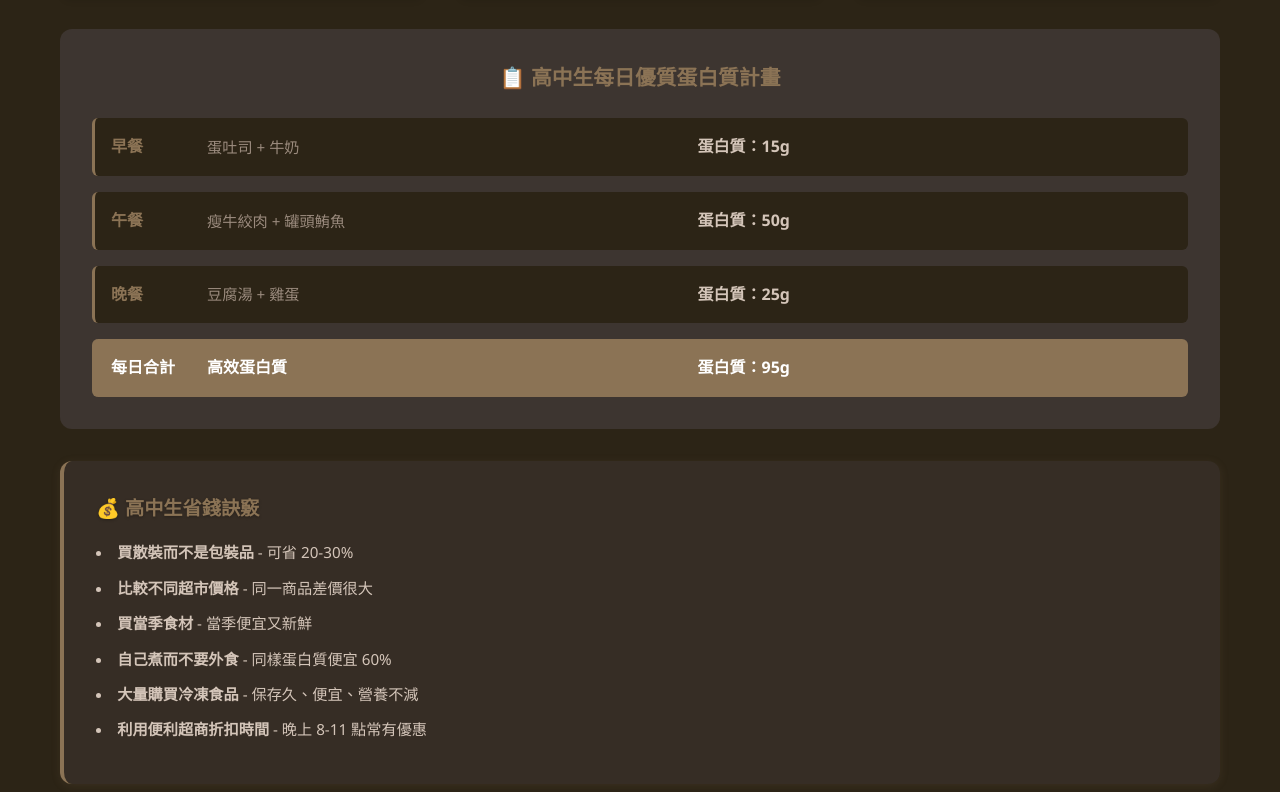
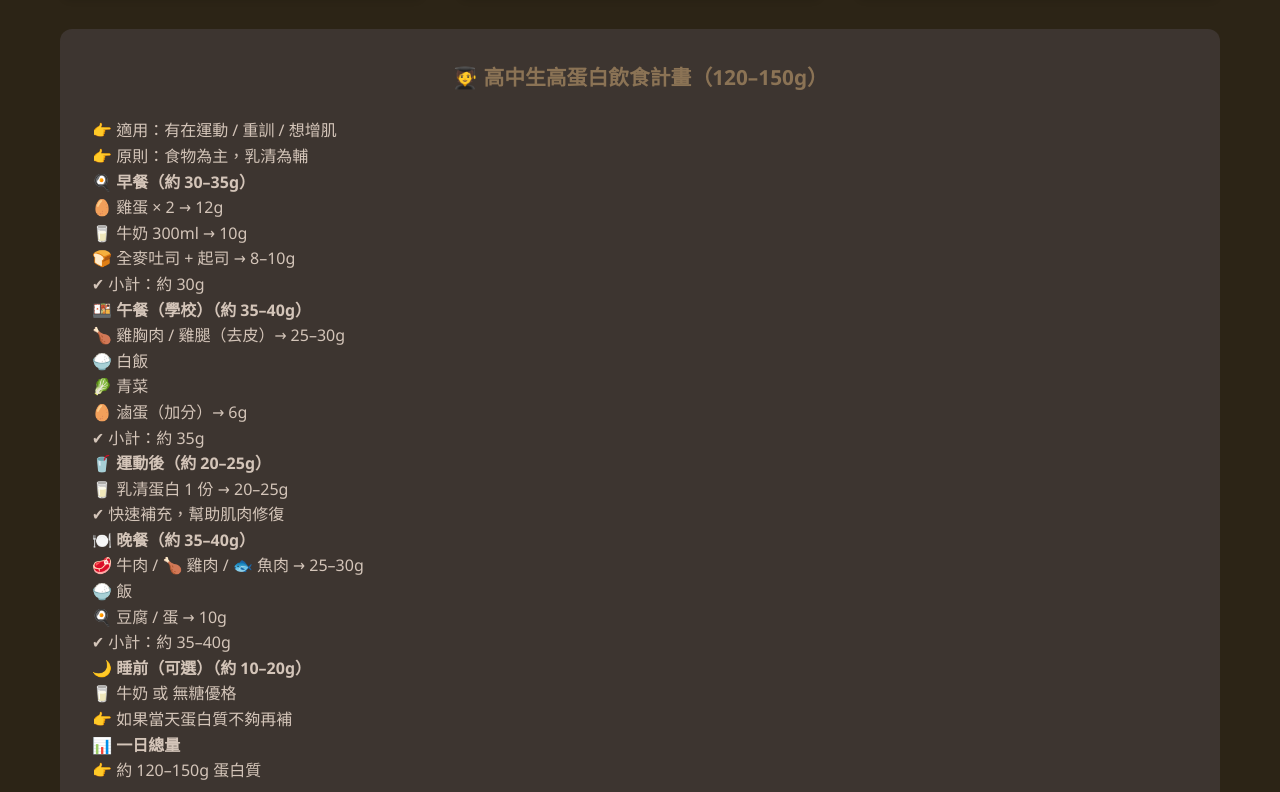
Before and after one commit to h310107-del/bob, a website: page index.html in a window 1280 px wide. Shown: the part 2628-3420 px from the top of the page. Drawn offline with Linux system fonts and the light colour scheme.

Commit message:
Update daily protein plan with new detailed meal structure

```diff
--- a/index.html
+++ b/index.html
@@ -174,30 +174,42 @@
 
                 <!-- 每日蛋白質計畫 -->
                 <div class="daily-plan">
-                    <h3>📋 高中生每日優質蛋白質計畫</h3>
-                    <div class="plan-table">
-                        <div class="plan-row">
-                            <div class="plan-meal">早餐</div>
-                            <div class="plan-food">蛋吐司 + 牛奶</div>
-                            <div class="plan-protein">蛋白質：15g</div>
+                    <h3>🧑‍🎓 高中生高蛋白飲食計畫（120–150g）</h3>
+                    <p>👉 適用：有在運動 / 重訓 / 想增肌<br>👉 原則：食物為主，乳清為輔</p>
 
+                    <div class="meal-plan">
+                        <div class="meal-item">
+                            <h4>🍳 早餐（約 30–35g）</h4>
+                            <p>🥚 雞蛋 × 2 → 12g<br>🥛 牛奶 300ml → 10g<br>🍞 全麥吐司 + 起司 → 8–10g</p>
+                            <p class="meal-total">✔ 小計：約 30g</p>
                         </div>
-                        <div class="plan-row">
-                            <div class="plan-meal">午餐</div>
-                            <div class="plan-food">瘦牛絞肉 + 罐頭鮪魚</div>
-                            <div class="plan-protein">蛋白質：50g</div>
 
+                        <div class="meal-item">
+                            <h4>🍱 午餐（學校）（約 35–40g）</h4>
+                            <p>🍗 雞胸肉 / 雞腿（去皮）→ 25–30g<br>🍚 白飯<br>🥬 青菜<br>🥚 滷蛋（加分）→ 6g</p>
+                            <p class="meal-total">✔ 小計：約 35g</p>
                         </div>
-                        <div class="plan-row">
-                            <div class="plan-meal">晚餐</div>
-                            <div class="plan-food">豆腐湯 + 雞蛋</div>
-                            <div class="plan-protein">蛋白質：25g</div>
 
+                        <div class="meal-item">
+                            <h4>🥤 運動後（約 20–25g）</h4>
+                            <p>🥛 乳清蛋白 1 份 → 20–25g</p>
+                            <p class="meal-total">✔ 快速補充，幫助肌肉修復</p>
                         </div>
-                        <div class="plan-row highlight">
-                            <div class="plan-meal"><strong>每日合計</strong></div>
-                            <div class=\"plan-food\"><strong>高效蛋白質</strong></div>
-                            <div class=\"plan-protein\"><strong>蛋白質：95g</strong></div>
+
+                        <div class="meal-item">
+                            <h4>🍽️ 晚餐（約 35–40g）</h4>
+                            <p>🥩 牛肉 / 🍗 雞肉 / 🐟 魚肉 → 25–30g<br>🍚 飯<br>🍳 豆腐 / 蛋 → 10g</p>
+                            <p class="meal-total">✔ 小計：約 35–40g</p>
+                        </div>
+
+                        <div class="meal-item">
+                            <h4>🌙 睡前（可選）（約 10–20g）</h4>
+                            <p>🥛 牛奶 或 無糖優格<br>👉 如果當天蛋白質不夠再補</p>
+                        </div>
+
+                        <div class="meal-summary">
+                            <h4>📊 一日總量</h4>
+                            <p>👉 約 120–150g 蛋白質</p>
                         </div>
                     </div>
                 </div>
```
